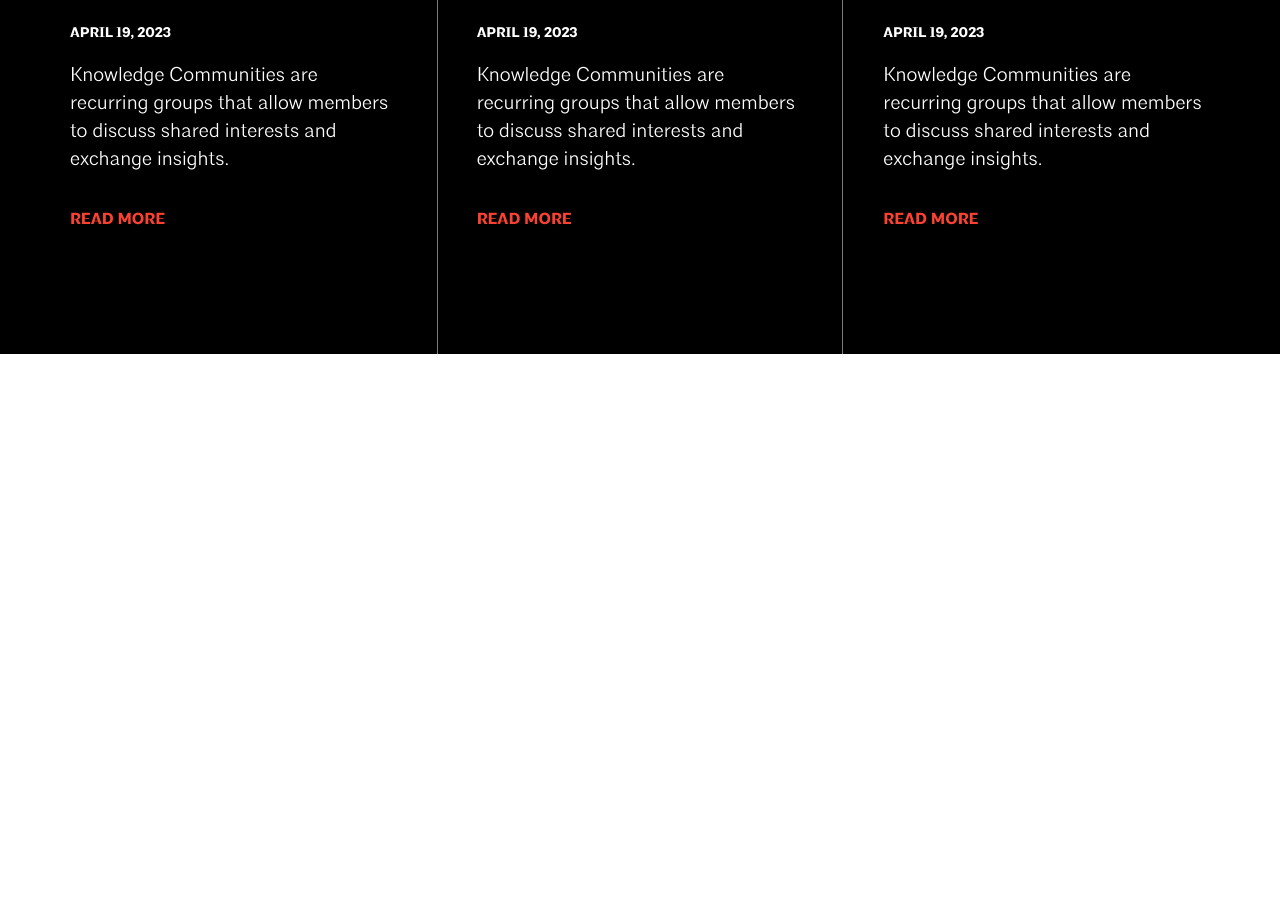
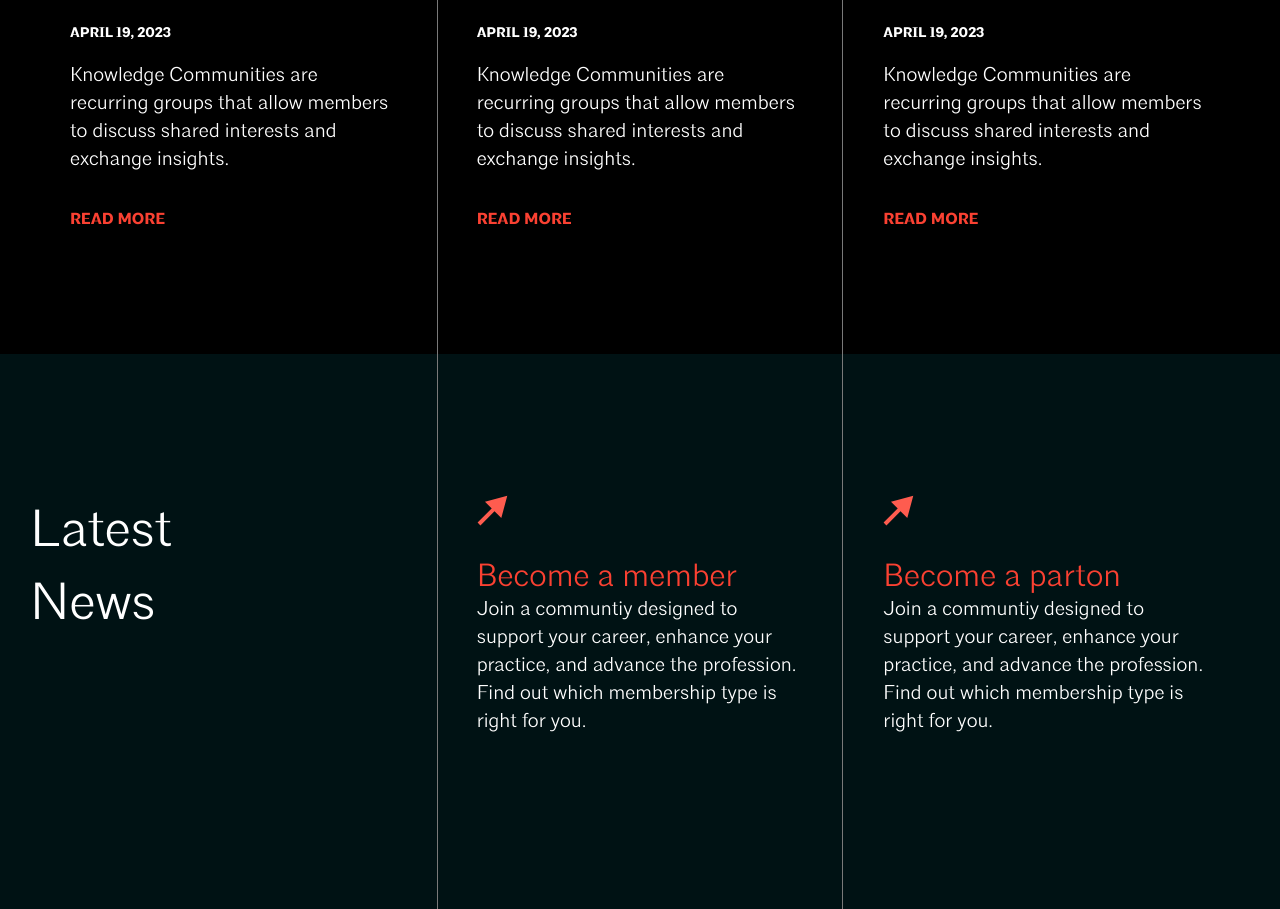
Before and after one commit to irrbis38/aia-atlanta, a website: page sources/src/pug/index.pug in a window 1280 px wide. Shown: the part 3725-4634 px from the top of the page. Before the commit the page ends 4079 px from the top, so only its background shows below. Drawn offline with nearby package versions, Linux system fonts and the light colour scheme; files that its build step writes are made by us from their sources; files whose address does not match are found by name.

Commit message:
feat: complete join-our-chapter block for desktop

```diff
--- a/sources/src/pug/index.pug
+++ b/sources/src/pug/index.pug
@@ -132,3 +132,29 @@ block page
                             time.latestNews__published(datetime="2023-04-19") April 19, 2023
                             p.latestNews__about Knowledge Communities are recurring groups that allow members to discuss shared interests and exchange insights.
                             a.latestNews__link.readmore__link(href="#") read more
+
+
+    section.joinOurChapter
+        .joinOurChapter__container
+            .container
+                .joinOurChapter__wrapper
+                    .joinOurChapter__item
+                        h2.joinOurChapter__title.block__title Latest News
+
+                    .joinOurChapter__item
+                        .joinOurChapter__content
+                            a.joinOurChapter__link(href="#")
+                                svg.joinOurChapter__arrow(xmlns="http://www.w3.org/2000/svg" width="32" height="32" viewBox="0 0 32 32" fill="none")
+                                    path(d="M30.2843 1.71573L7.97717 7.6929L24.3071 24.0228L30.2843 1.71573ZM3.41421 31.4142L18.9706 15.8579L16.1421 13.0294L0.585786 28.5858L3.41421 31.4142Z" fill="#FE5C4F")
+                                span.joinOurChapter__text Become a member
+
+                            p.joinOurChapter__descr Join a communtiy designed to support your career, enhance your practice, and advance the profession. Find out which membership type is right for you.
+
+                    .joinOurChapter__item
+                        .joinOurChapter__content
+                            a.joinOurChapter__link(href="#")
+                                svg.joinOurChapter__arrow(xmlns="http://www.w3.org/2000/svg" width="32" height="32" viewBox="0 0 32 32" fill="none")
+                                    path(d="M30.2843 1.71573L7.97717 7.6929L24.3071 24.0228L30.2843 1.71573ZM3.41421 31.4142L18.9706 15.8579L16.1421 13.0294L0.585786 28.5858L3.41421 31.4142Z" fill="#FE5C4F")
+                                span.joinOurChapter__text Become a parton
+
+                            p.joinOurChapter__descr Join a communtiy designed to support your career, enhance your practice, and advance the profession. Find out which membership type is right for you.
--- /dev/null
+++ b/sources/src/sass/blocks/_join-our-chapter.scss
@@ -0,0 +1,115 @@
+.joinOurChapter {
+  background-color: #001214;
+}
+
+.joinOurChapter__container {
+  width: 100%;
+  height: 100%;
+  overflow: hidden;
+
+  .container {
+    @include sm {
+      padding: 0 40px;
+    }
+  }
+
+  @include xxs {
+    .container {
+      padding: 0 20px;
+    }
+  }
+}
+
+.joinOurChapter__wrapper {
+  display: grid;
+  grid-template-columns: repeat(3, 1fr);
+
+  @include sm {
+    grid-template-columns: 1fr;
+  }
+}
+
+.joinOurChapter__item {
+  position: relative;
+  min-height: 555px;
+  padding: 140px 0;
+
+  &:nth-child(2) {
+    // first vertical
+    &::after {
+      content: "";
+      position: absolute;
+      top: 0;
+      left: 0;
+      width: 1px;
+      height: 100%;
+      background-color: #797979;
+    }
+
+    // second vertical
+    &::before {
+      content: "";
+      position: absolute;
+      top: 0;
+      right: 0;
+      width: 1px;
+      height: 100%;
+      background-color: #797979;
+    }
+  }
+}
+
+// join-our-chapter content
+
+.joinOurChapter__title {
+  max-width: 227px;
+  color: var(--color_white, #fff);
+}
+
+.joinOurChapter__content {
+  padding: 0 40px;
+}
+
+.joinOurChapter__link {
+  display: block;
+  cursor: pointer;
+}
+
+.joinOurChapter__link:hover {
+  .joinOurChapter__arrow {
+    transform: rotate(45deg);
+
+    path {
+      fill: #fff;
+    }
+  }
+
+  .joinOurChapter__text {
+    color: var(--color_white, #fff);
+  }
+}
+
+.joinOurChapter__arrow,
+.joinOurChapter__arrow path,
+.joinOurChapter__text {
+  transition: all 0.2s ease-out;
+}
+
+.joinOurChapter__arrow {
+  display: block;
+  margin-bottom: 32px;
+}
+
+.joinOurChapter__text {
+  margin-bottom: 24px;
+  color: var(--color_red, #fa4132);
+  font-size: 32px;
+  font-weight: 500;
+}
+
+.joinOurChapter__descr {
+  color: var(--color_white, #fff);
+  font-size: 20px;
+  font-weight: 500;
+  line-height: 28px;
+}
--- a/sources/src/sass/main.sass
+++ b/sources/src/sass/main.sass
@@ -12,4 +12,6 @@
 
 @import "./blocks/latest-news"
 
+@import "./blocks/join-our-chapter"
+
 @import "./blocks/footer"
```
Also changed, not shown: sources/src/images/skip-optimization/latest-news-decor.svg (added).
